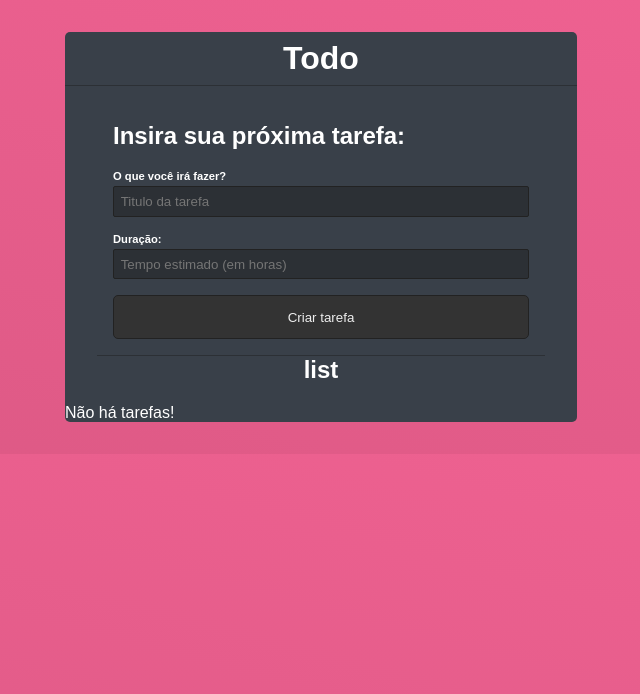
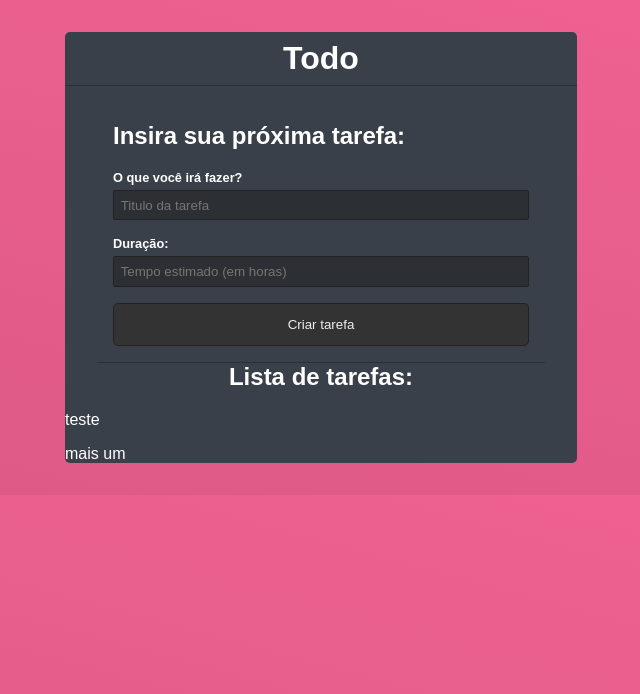
Before and after one commit to lauromiottojr/todolist-react, a React (Create React App) app: page / in a window 1280 px wide. Shown: the top 694 px of the page, without its empty margins (319-959 px from the left). Built offline with nearby package versions, Linux system fonts and the light colour scheme; data requests are answered from the project's data file.

Commit message:
Showing Todos

```diff
--- a/data/db.json
+++ b/data/db.json
@@ -5,6 +5,12 @@
       "title": "teste",
       "time": "2",
       "done": false
+    },
+    {
+      "id": 0.2364778960497007,
+      "title": "mais um",
+      "time": "3",
+      "done": false
     }
   ]
 }
--- a/src/App.js
+++ b/src/App.js
@@ -11,6 +11,19 @@ function App() {
   const [time, setTime] = useState("")
   const [todos, setTodos] = useState([])
   const [loading, setLoading] = useState(false)
+
+  useEffect(() => {
+    const loadData = async () => {
+      setLoading(true)
+      const res = await fetch(API + '/todos')
+        .then((resp) => resp.json())
+        .then((data) => data)
+        .catch((err) => console.log(err));
+      setLoading(false)
+      setTodos(res)
+    }
+    loadData();
+  }, [])
 
   const handleSubmit = async (e) => {
     e.preventDefault()
@@ -61,8 +74,13 @@ function App() {
       </div>
 
       <div className={styles.todoList}>
-        <h2>list</h2>
+        <h2>Lista de tarefas:</h2>
         {todos.length === 0 && <p>Não há tarefas!</p>}
+        {todos.map((todo) => (
+          <div className={styles.todo} key={todo.id}>
+            <p>{todo.title}</p>
+          </div>
+        ))}
       </div>
     </div>
   );
--- a/src/App.module.css
+++ b/src/App.module.css
@@ -36,7 +36,7 @@
 
 .formControl label {
     font-weight: bold;
-    font-size: .7em;
+    font-size: .8em;
     margin-bottom: .4em;
 }
 
```
